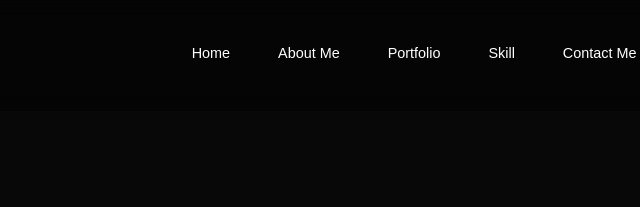
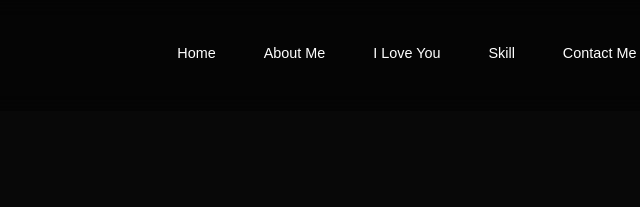
Before and after one commit to dapxzhosting/portofolio, a plain HTML site: page index.html in a window 1280 px wide. Shown: the top 207 px of the page, 478-1118 px from the left. Drawn offline with nearby package versions, Linux system fonts and the light colour scheme; some packages are replaced by stand-ins of ours; a script that the page names is missing.

Commit message:
Update index.html

```diff
--- a/index.html
+++ b/index.html
@@ -32,7 +32,7 @@
                         <a href="#about" class="nav-link">About Me</a>
                     </li>
                     <li class="nav-item">
-                        <a href="#project" class="nav-link">Portfolio</a>
+                        <a href="#project" class="nav-link">I Love You</a>
                     </li>
                     <li class="nav-item">
                         <a href="#skill" class="nav-link">Skill</a>
```
